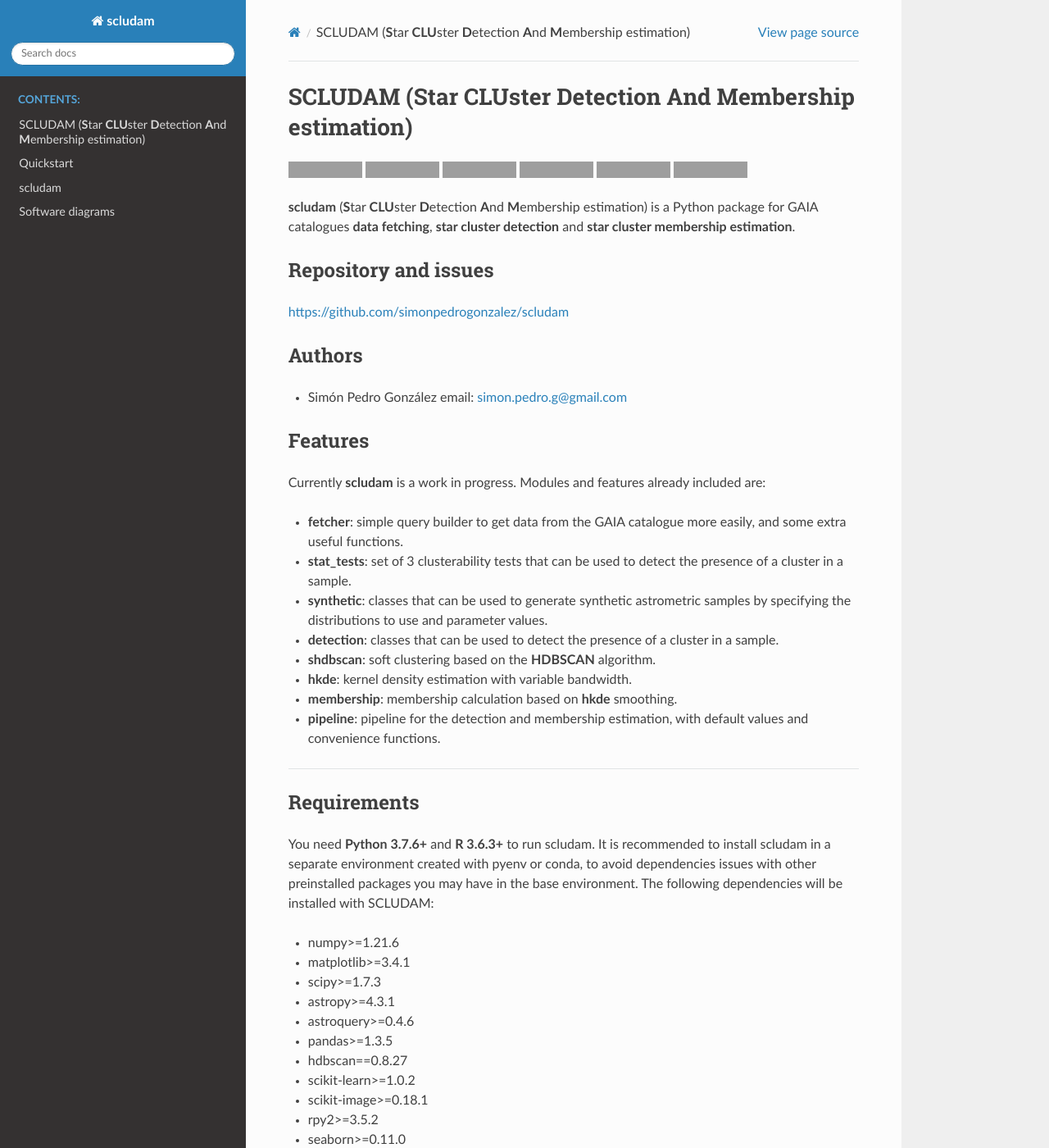
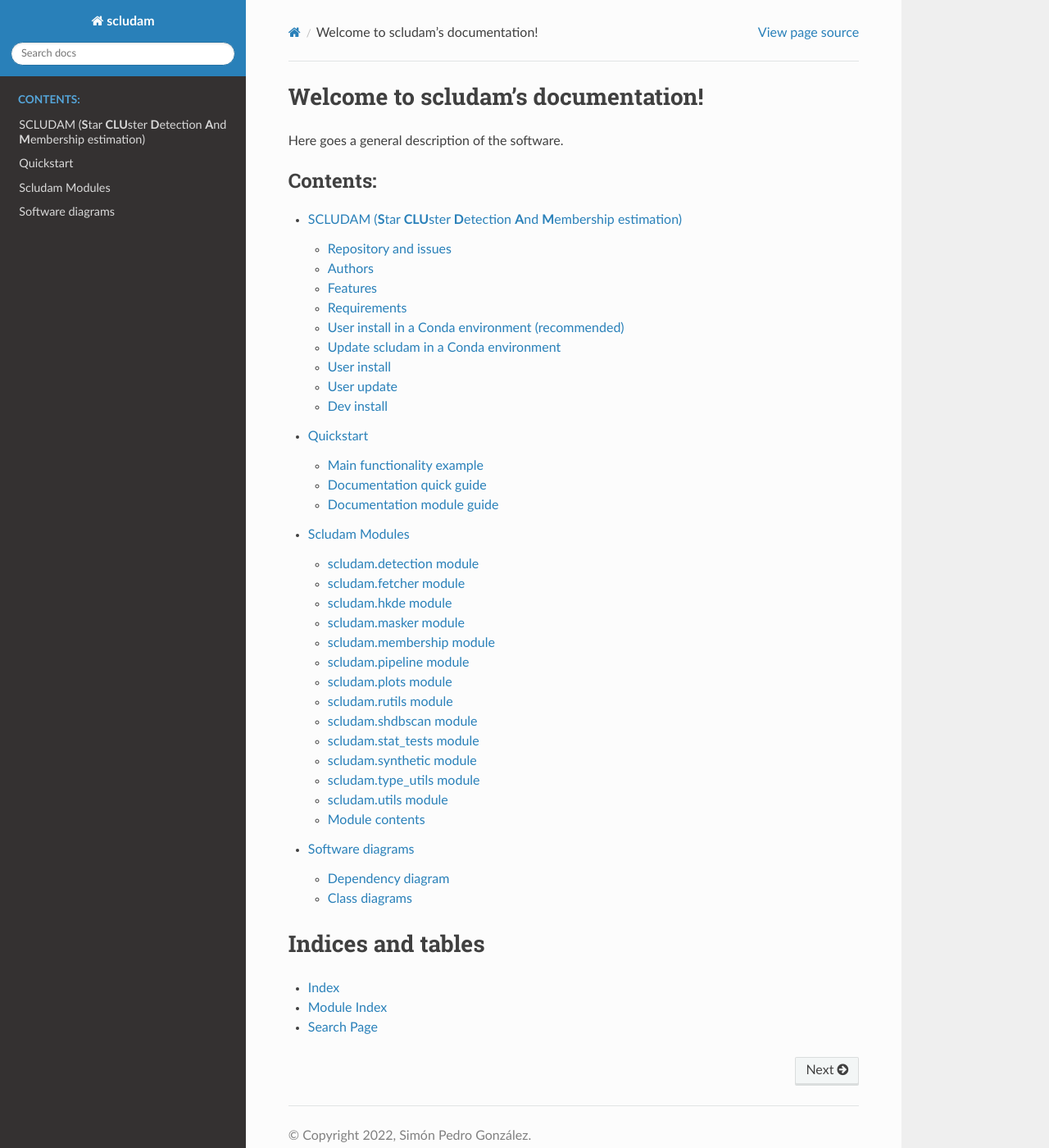
Before and after one commit to simonpedrogonzalez/scludam, a Sphinx documentation site: the page built from docs/source/index.rst, in a window 1280 px wide and 1400 px high. Shown: the whole window at 82% size. Built offline with Sphinx 7.4.7 and the Read the Docs theme 2.0.0, drawn with Linux system fonts in a browser that asks for light colours; some of the changed text lies outside the part shown; grey boxes are pictures that could not be loaded.

Commit message:
make docs somewhat pdf-amicable

```diff
--- a/docs/source/conf.py
+++ b/docs/source/conf.py
@@ -40,6 +40,7 @@
     "sphinx.ext.intersphinx",
     "sphinx.ext.viewcode",
     "sphinx.ext.autosummary",
+    "sphinx.ext.imgconverter",
     # 'nbsphinx'
 ]
 
@@ -83,3 +84,15 @@
 # relative to this directory. They are copied after the builtin static files,
 # so a file named "default.css" will overwrite the builtin "default.css".
 html_static_path = ["_static"]
+
+latex_elements = {
+    'papersize': 'a4paper',
+    'pointsize': '10pt',
+    'extrapackages': r'\usepackage{isodate}',
+    'babel': r'\usepackage[english]{babel}',
+    'preamble': r'''
+\usepackage[utf8]{inputenc}
+\usepackage[T1]{fontenc}
+\nonstopmode
+'''
+}
--- a/docs/source/index.rst
+++ b/docs/source/index.rst
@@ -3,20 +3,13 @@
    You can adapt this file completely to your liking, but it should at least
    contain the root `toctree` directive.
 
-.. Welcome to scludam's documentation!
-.. ===================================
-.. .. only:: html
+Welcome to scludam's documentation!
+===================================
 
-..     .. image:: _static/logo.png
-..         :align: center
-..         :scale: 30 %
-
-
-.. include:: readme.rst
-
+Here goes a general description of the software.
 
 .. toctree::
-   :maxdepth: 2
+   :maxdepth: 5
    :caption: Contents:
 
    readme
--- a/docs/source/modules.rst
+++ b/docs/source/modules.rst
@@ -1,7 +1,26 @@
-scludam
-=======
+Scludam Modules
+===============
 
 .. toctree::
    :maxdepth: 4
 
-   scludam
+   scludam.detection
+   scludam.fetcher
+   scludam.hkde
+   scludam.masker
+   scludam.membership
+   scludam.pipeline
+   scludam.plots
+   scludam.rutils
+   scludam.shdbscan
+   scludam.stat_tests
+   scludam.synthetic
+   scludam.type_utils
+   scludam.utils
+
+Module contents
+---------------
+
+.. automodule:: scludam
+   :members:
+   :show-inheritance:
--- a/docs/source/readme.rst
+++ b/docs/source/readme.rst
@@ -31,6 +31,7 @@
 .. image:: https://img.shields.io/badge/License-GNU-blue.svg
    :target: https://tldrlegal.com/license/gnu-lesser-general-public-license-v3-(lgpl-3)
    :alt: License
+
 
 **scludam** (\ **S**\ tar **CLU**\ ster **D**\ etection **A**\ nd **M**\ embership estimation) is a Python package for GAIA catalogues **data fetching**\ , **star cluster detection** and **star cluster membership estimation**.
 
--- a/docs/source/scludam.rst
+++ /dev/null
@@ -1,29 +0,0 @@
-scludam package
-===============
-
-Submodules
-----------
-
-.. toctree::
-   :maxdepth: 4
-
-   scludam.detection
-   scludam.fetcher
-   scludam.hkde
-   scludam.masker
-   scludam.membership
-   scludam.pipeline
-   scludam.plots
-   scludam.rutils
-   scludam.shdbscan
-   scludam.stat_tests
-   scludam.synthetic
-   scludam.type_utils
-   scludam.utils
-
-Module contents
----------------
-
-.. automodule:: scludam
-   :members:
-   :show-inheritance:
```
Also changed, not shown: docs/source/diagrams.rst (+9 -6 lines), docs/source/_static/classes_scludam.svg, 2 other files.
